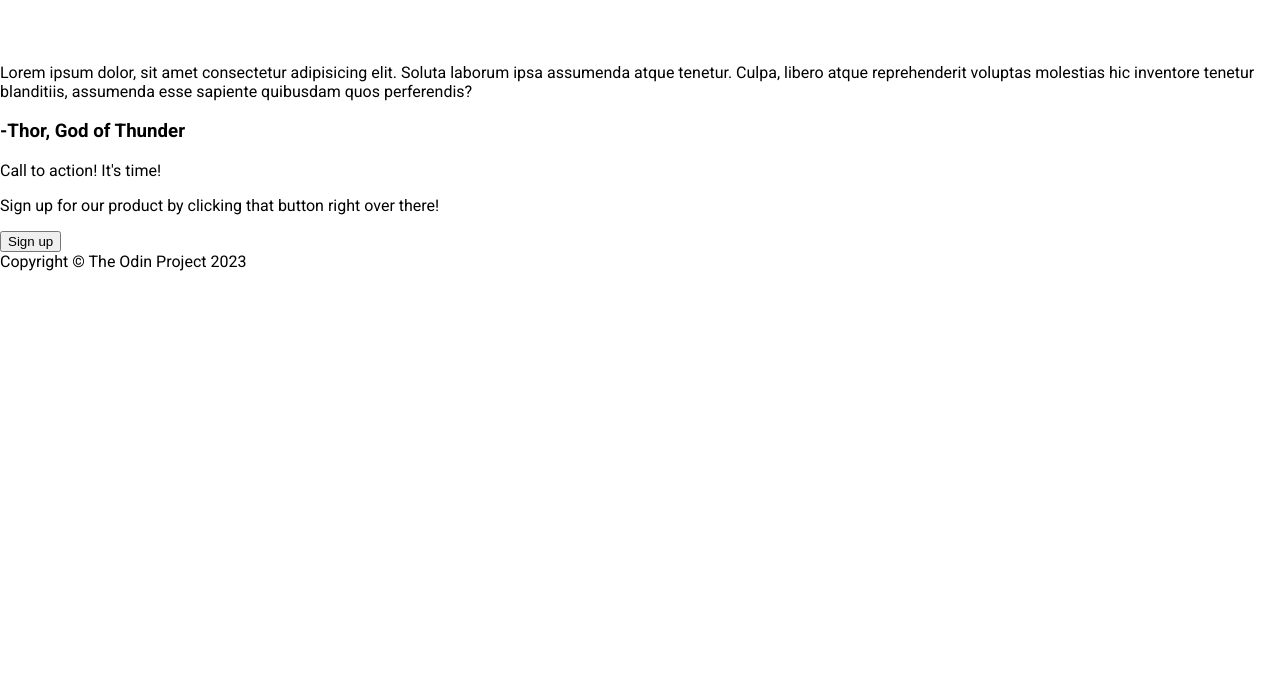
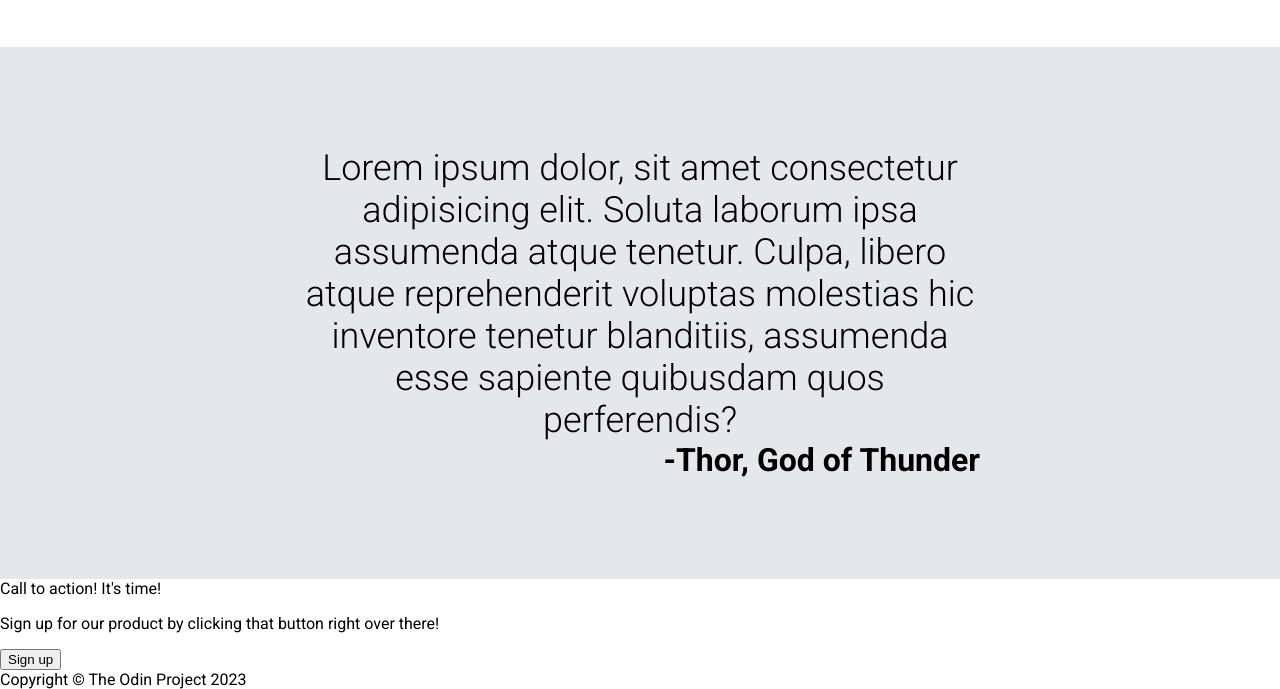
Before and after one commit to DujMaa/LandingPage, a plain HTML site: page index.html in a window 1280 px wide. Shown: the part 1208-1897 px from the top of the page. Before the commit the page ends 1479 px from the top, so only its background shows below. Drawn offline with Linux system fonts and the light colour scheme.

Commit message:
Quote part

```diff
--- a/app.css
+++ b/app.css
@@ -95,3 +95,24 @@ ul {
   color: #1f2937;
   margin-bottom: 50px;
 }
+
+.quote {
+  background-color: #e5e7eb;
+  text-align: center;
+  font-size: 36px;
+  font-weight: 100;
+  padding: 100px 300px;
+}
+
+.quote p {
+  padding: 0;
+  margin: 0;
+}
+
+.quote .author {
+  font-size: 32px;
+  text-align: end;
+  font-weight: 800;
+  padding: 0;
+  margin: 0;
+}
--- a/index.html
+++ b/index.html
@@ -107,7 +107,7 @@
         molestias hic inventore tenetur blanditiis, assumenda esse sapiente
         quibusdam quos perferendis?
       </p>
-      <h3 class="author">-Thor, God of Thunder</h3>
+      <div class="author">-Thor, God of Thunder</div>
     </div>
 
     <div class="contact">
```
